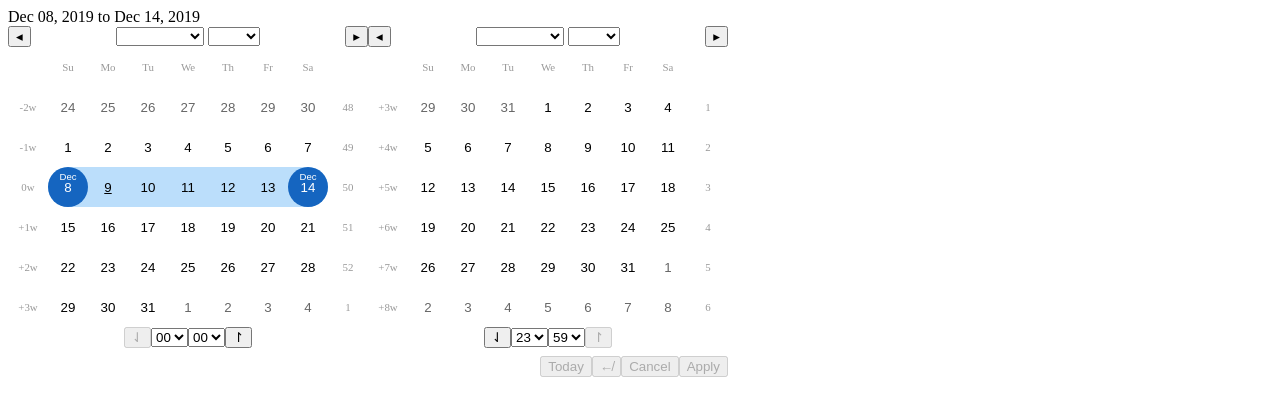
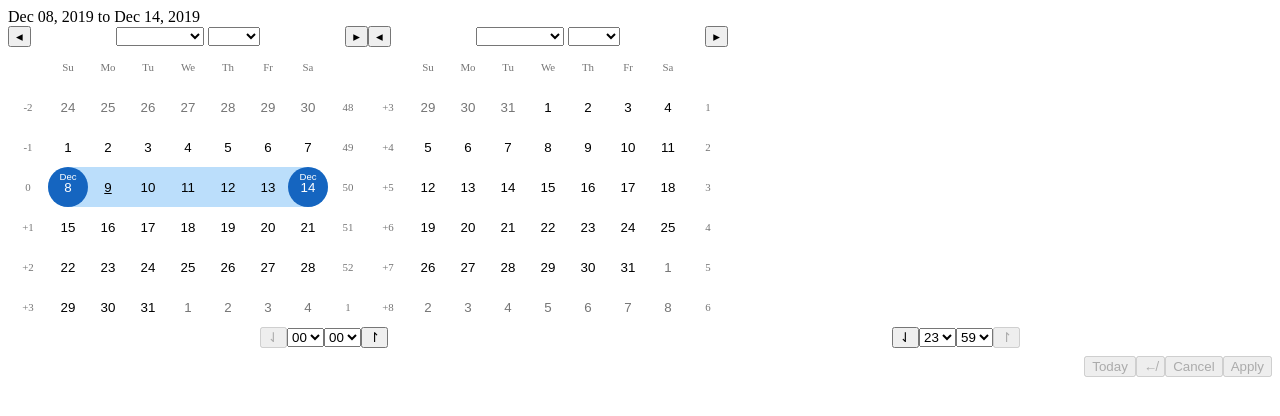
Before and after one commit to onx2/s-date-range-picker, a Svelte app: page / in a window 1280 px wide. Shown: the top 416 px of the page. Built offline with nearby package versions, Linux system fonts and the light colour scheme.

Commit message:
9 - Accessibility improvements (#27)
* accessibility improvements

* Update index.html

* cleanup

* Update App.svelte

```diff
--- a/src/App.svelte
+++ b/src/App.svelte
@@ -35,13 +35,14 @@
   function onApply({ detail }) {
     startDate = detail.startDate
     endDate = detail.endDate
-    console.log('apply', detail, maxDate)
+    console.log('onApply: ', detail)
   }
 </script>
 
 <SDateRangePicker
   weekGuides
   weekNumbers
+  {maxDate}
   todayBtn
   twoPages
   resetViewBtn
@@ -49,5 +50,4 @@
   timePickerControls
   startDate={startDate}
   endDate={endDate}
-  on:apply={onApply}>
-  </SDateRangePicker>
+  on:apply={onApply} />
--- a/src/date-range-picker/SDateRangePicker.svelte
+++ b/src/date-range-picker/SDateRangePicker.svelte
@@ -316,6 +316,12 @@
       tempEndDate = newDate
     }
   }
+
+  $: lang = locale
+    ? locale.code
+    : navigator.languages && navigator.languages.length
+    ? navigator.languages[0]
+    : navigator.language
 </script>
 
 <style>
@@ -335,8 +341,13 @@
     align-items: center;
   }
 
-  .s-date-range-picker :global(.muted) {
-    opacity: 0.4;
+  /*
+    https://webaim.org/resources/contrastchecker/
+    WCAG AAA Compliant: #595959 on #FFFFFF background
+    WCAG AA Compliant: #757575 on #FFFFFF background
+  */
+  .s-date-range-picker :global(:not(:disabled).muted) {
+    color: #757575;
   }
 
   .s-date-range-picker :global(.row) {
@@ -360,20 +371,28 @@
     flex-direction: row;
   }
 
-  .rtl {
-    direction: rtl;
-  }
-
   .actions-row {
     padding-top: 8px;
     justify-content: flex-end;
     display: flex;
   }
+
+  /*
+    Swap border radius of the start and end dates when in rtl
+  */
+  .s-date-range-picker[dir='rtl'] :global(.end-date::after) {
+    border-radius: 100% 0 0 100%;
+  }
+
+  .s-date-range-picker[dir='rtl'] :global(.start-date::after) {
+    border-radius: 0 100% 100% 0;
+  }
 </style>
 
 <form
-  style={`width: ${pickerWidth}px`}
-  class={rtl ? 'rtl s-date-range-picker' : 's-date-range-picker'}
+  {lang}
+  dir={rtl ? 'rtl' : 'ltr'}
+  class="s-date-range-picker"
   on:submit|preventDefault={apply}>
   <label>{startDateReadout()} to {endDateReadout()}</label>
   <div class="s-grid">
@@ -401,7 +420,6 @@
         on:prevMonth={onPrevMonth}
         on:selection={onSelection}
         {prevIcon}
-        {rtl}
         {singlePicker}
         {selectClass}
         {tempEndDate}
@@ -454,7 +472,7 @@
       </div>
     {/if}
   {/if}
-  <div class="actions-row" role="row">
+  <div class="actions-row">
     {#if todayBtn}
       <button
         aria-disabled={isSameMonth(today, months[0])}
--- a/src/date-range-picker/components/Calendar.svelte
+++ b/src/date-range-picker/components/Calendar.svelte
@@ -19,7 +19,6 @@
   export let nextIcon
   export let pageNum
   export let prevIcon
-  export let rtl
   export let singlePicker
   export let selectClass
   export let tempEndDate
@@ -73,7 +72,6 @@
         on:nextMonth
         on:prevMonth
         on:selection
-        {rtl}
         {week}
         {weekGuides}
         {weekNumbers} />
--- a/src/date-range-picker/components/Controls.svelte
+++ b/src/date-range-picker/components/Controls.svelte
@@ -59,6 +59,7 @@
   <span>
     {#if monthDropdown}
       <select
+        aria-label="Month select"
         bind:value={selectedMonth}
         class={selectClass}
         on:change={() => disptachEvent('pageChange', {
@@ -81,6 +82,7 @@
     {/if}
     {#if yearDropdown}
       <select
+        aria-label="Year select"
         bind:value={selectedYear}
         class={selectClass}
         on:change={() => disptachEvent('pageChange', {
--- a/src/date-range-picker/components/Day.svelte
+++ b/src/date-range-picker/components/Day.svelte
@@ -13,7 +13,6 @@
 
   export let day
   export let monthIndicator
-  export let rtl
 
   let mouseDownDate = null
 
@@ -102,7 +101,7 @@
     opacity: 0;
   }
 
-  div:not(.disabled)::after {
+  div:not(.disabled):not(.next-month):not(.prev-month)::after {
     background-color: #bbdefb;
   }
 
@@ -150,13 +149,6 @@
     text-decoration: underline;
   }
 
-  .start-date button,
-  .end-date button,
-  button:not(:disabled):hover {
-    background-color: #1565c0;
-    color: white;
-  }
-
   .month-indicator {
     font-size: 0.6rem;
     top: 4px;
@@ -164,26 +156,19 @@
     opacity: 0;
   }
 
-  button:not(:disabled):hover .month-indicator,
-  .start-date .month-indicator,
-  .end-date .month-indicator {
+  button:not(:disabled):not(.next-month):not(.prev-month):hover .month-indicator,
+  .start-date:not(.next-month):not(.prev-month) .month-indicator,
+  .end-date:not(.next-month):not(.prev-month) .month-indicator {
     transition: opacity 440ms ease;
     opacity: 1;
   }
 
-  .next-month button,
-  .prev-month button,
-  button:disabled {
-    opacity: 0.6;
-  }
-
-  /* Swap border radius when in rtl */
-  .rtl.end-date::after {
-    border-radius: 100% 0 0 100%;
-  }
-
-  .rtl.start-date::after {
-    border-radius: 0 100% 100% 0;
+  .start-date:not(.next-month):not(.prev-month) button,
+  .end-date:not(.next-month):not(.prev-month) button,
+  button:not(:disabled):hover {
+    background-color: #1565c0;
+    /* Overwrite .muted class for prev/next months */
+    color: white !important;
   }
 </style>
 
@@ -193,21 +178,21 @@
   class:today={day.isToday}
   class:next-month={day.isNextMonth}
   class:prev-month={day.isPrevMonth}
-  class:rtl
   class:start-date={day.isStartDate}
   class:weekend={day.isWeekend}
   class:within-selection={day.isWithinSelection}
-  on:keydown={e => onKeydown(e, day.date)}
-  on:mouseenter={() => dispatchEvent('hover', day.date)}
-  on:mousedown={e => onMouseDown(e, day.date)}
-  on:mouseup={e => onMouseUp(e, day.date)}
   role="gridcell">
   <button
     aria-disabled={day.isDisabled}
     aria-label={localeFormat(day.date, 'EEEE, MMMM dd, yyyy')}
     class="cell"
+    class:muted={day.isNextMonth || day.isPrevMonth}
     disabled={day.isDisabled}
     data-date={localeFormat(day.date, 'yyyy-MM-dd')}
+    on:keydown={e => onKeydown(e, day.date)}
+    on:mouseenter={() => dispatchEvent('hover', day.date)}
+    on:mousedown={e => onMouseDown(e, day.date)}
+    on:mouseup={e => onMouseUp(e, day.date)}
     type="button">
     {#if monthIndicator}
       <span class="month-indicator">{localeFormat(day.date, 'MMM')}</span>
--- a/src/date-range-picker/components/TimePicker.svelte
+++ b/src/date-range-picker/components/TimePicker.svelte
@@ -60,6 +60,7 @@
     </button>
   {/if}
   <select
+    aria-label="Hour select"
     value={selectedHour}
     class={selectClass}
     on:change={e => dispatchEvent('timeChange', {
@@ -73,6 +74,7 @@
     {/each}
   </select>
   <select
+    aria-label="Minute select"
     value={selectedMinute}
     class={selectClass}
     on:change={e => dispatchEvent('timeChange', {
@@ -87,6 +89,7 @@
   </select>
   {#if timePickerSeconds}
     <select
+      aria-label="Second select"
       value={selectedSecond}
       class={selectClass}
       on:change={e => dispatchEvent('timeChange', {
--- a/src/date-range-picker/components/Week.svelte
+++ b/src/date-range-picker/components/Week.svelte
@@ -4,7 +4,6 @@
 
   export let month
   export let monthIndicator
-  export let rtl
   export let week
   export let weekGuides
   export let weekNumbers
@@ -16,29 +15,19 @@
 <div
   aria-label={`${localeFormat(month, 'yyyy')}`}
   class="row"
-  dir={rtl ? 'rtl' : 'ltr'}
   role="row"
   on:nextMonth
   on:prevMonth>
   {#if weekGuides}
-    <small
-      class="cell muted"
-      aria-label={`${week.weeksFromToday} weeks from today`}>
-      {weeksFromToday}w
+    <small class="cell muted" aria-label={`${week.weeksFromToday}`}>
+      {weeksFromToday}
     </small>
   {/if}
   {#each week.daysInWeek as day (day.date.toString())}
-    <Day
-      {day}
-      {monthIndicator}
-      {rtl}
-      on:apply
-      on:cancel
-      on:hover
-      on:selection />
+    <Day {day} {monthIndicator} on:apply on:cancel on:hover on:selection />
   {/each}
   {#if weekNumbers}
-    <small class="cell muted" aria-label={`Week ${week.weekNumber}`}>
+    <small class="cell muted" aria-label={`${week.weekNumber}`}>
       {week.weekNumber}
     </small>
   {/if}
```
